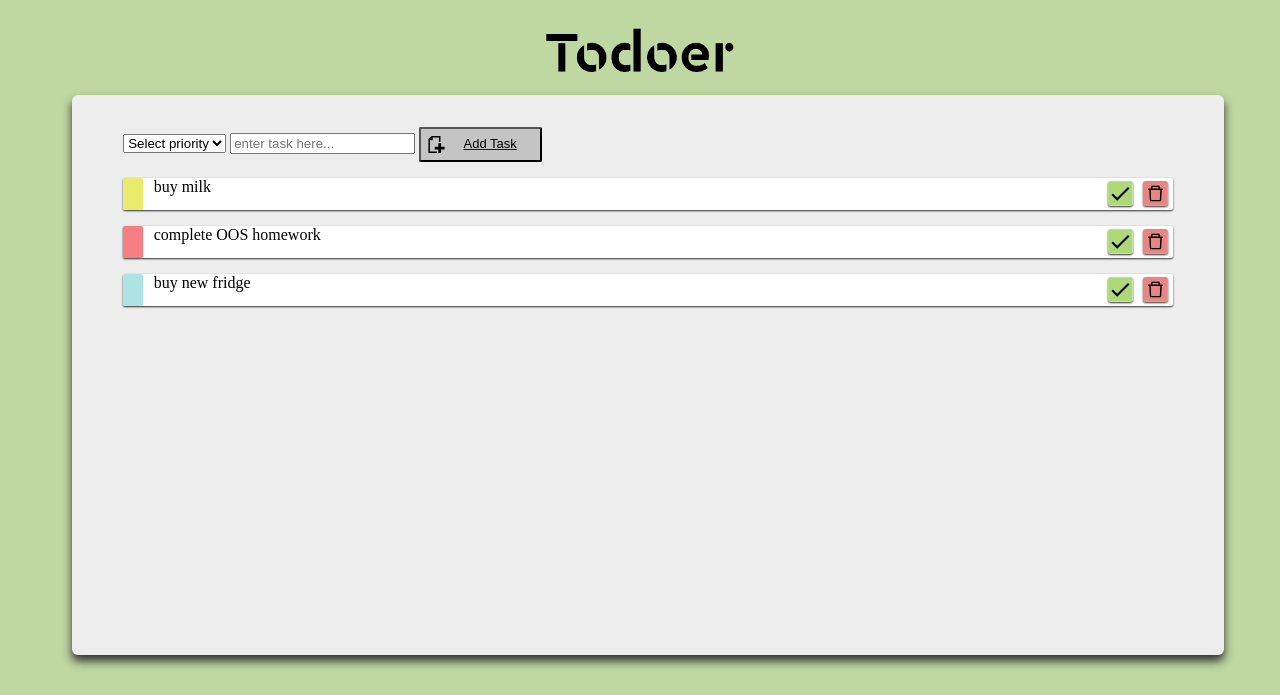
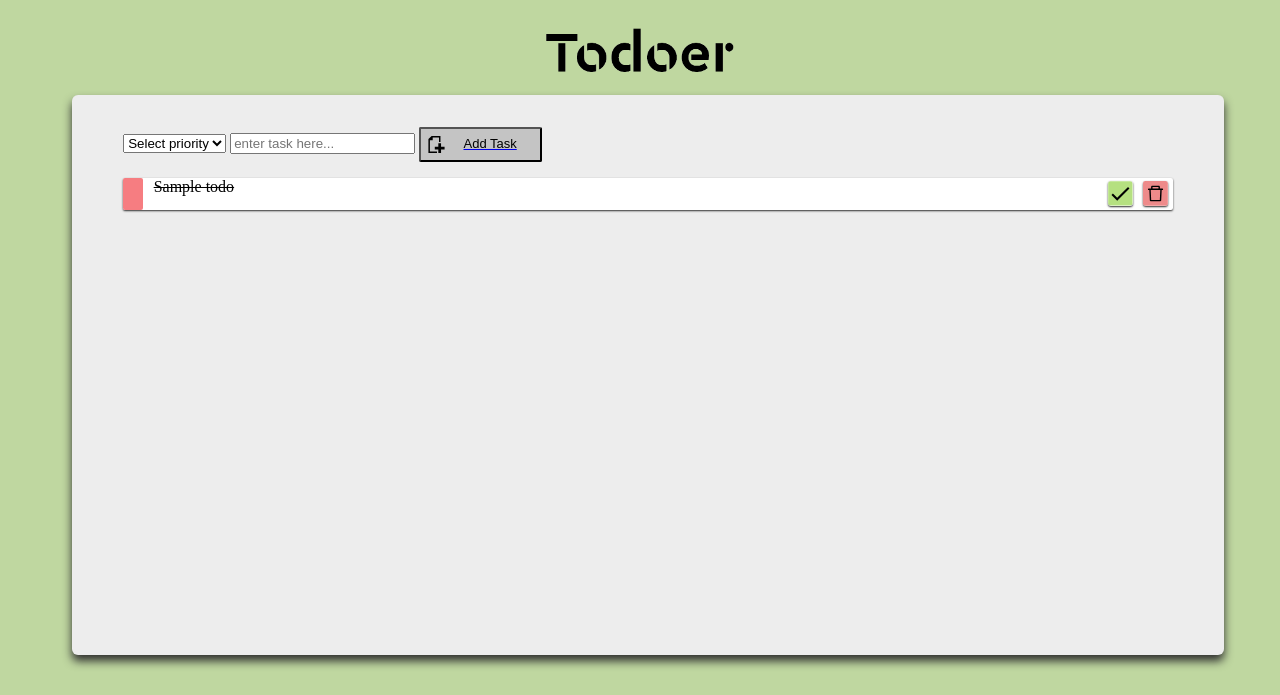
Before and after one commit to anshulmaske/Todoer, a Flask app: page / in a window 1280 px wide. Shown: the top 695 px of the page. Run offline with Flask 2, Linux system fonts and the light colour scheme; data comes from the database, SQL or seed files in the repository; both versions use the stored data as it was before the commit; tables that the repository leaves empty hold one stand-in row (values such as "Sample post").

Commit message:
Items can now be updated and deleted.

```diff
--- a/app.py
+++ b/app.py
@@ -1,11 +1,8 @@
-from datetime import time
 from flask import Flask, render_template, request, redirect, url_for
-from flask_sqlalchemy import SQLAlchemy, sqlalchemy
-
-import random
+from flask_sqlalchemy import SQLAlchemy
 
 app = Flask(__name__)
-app.config['SQLALCHEMY_DATABASE_URI'] = 'sqlite:///db_test.sqlite'
+app.config['SQLALCHEMY_DATABASE_URI'] = 'sqlite:///db.sqlite'
 app.config['SQLALCHEMY_TRACK_MODIFICATIONS'] = False
 db = SQLAlchemy(app)
 
@@ -26,7 +23,6 @@ def index():
 
 @app.route("/add", methods=["POST","GET"])
 def add():
-    print("here")
     title = request.form.get("title")
     priority = request.form.get("priority")
     print(title, priority)
@@ -35,14 +31,20 @@ def add():
     db.session.commit()
     return redirect(url_for('index'))
 
+@app.route("/update/<int:todo_id>")
+def update(todo_id):
+    todo = Todo.query.filter_by(id = todo_id).first()
+    todo.complete = not todo.complete
+    db.session.commit()
+    return redirect(url_for('index'))
+
+@app.route("/delete/<int:todo_id>")
+def delete(todo_id):
+    todo = Todo.query.filter_by(id = todo_id).first()
+    db.session.delete(todo)
+    db.session.commit()
+    return redirect(url_for('index'))
+
 if __name__ == '__main__':
     db.create_all()
-    #testing
-    # c = [True, False]
-    # p = ['L', 'M', 'H']
-    # d = ['plate', 'bowl', 'toilet', 'socks', 'vase', 'table', 'zipper', 'eraser', 'soda can', 'headphones', 'cat', 'pen', 'bag', 'playing card', 'cookie jar', 'pants', 'truck', 'teddies', 'face wash', 'conditioner']
-    # for x in range(20):
-    #     t = Todo(title = random.choice(['buy ','sell '])+random.choice(d), complete = random.choice(c), priority = random.choice(p))
-    #     db.session.add(t)
-    # db.session.commit()
-    app.run(debug=True)
+    app.run()
--- a/static/main.js
+++ /dev/null
@@ -1,4 +0,0 @@
-function addTask()
-{
-    console.log('Adding new task');
-}
--- a/templates/homepage.html
+++ b/templates/homepage.html
@@ -45,13 +45,17 @@
                 {% else %}
                     <div class="prH"></div>
                 {% endif %}
-                {{todo.title}}
-                <button class="action_button">
+                {% if todo.complete %}
+                    <del>{{todo.title}}</del>
+                {% else %}
+                    {{todo.title}}
+                {% endif %}
+                <a class="action_button" href="/delete/{{todo.id}}">
                     <img class="action_button_img" src="../static/assets/Delete.svg" alt="ico">
-                </button>
-                <button class="action_button">
+                </a>
+                <a class="action_button" href="/update/{{todo.id}}">
                     <img class="action_button_img" src="../static/assets/done.svg" alt="ico">
-                </button>
+                </a>
             </p>
         </div>
         {% endfor %}
```
Also changed, not shown: README.md, db_test.sqlite (deleted), 1 other file.
